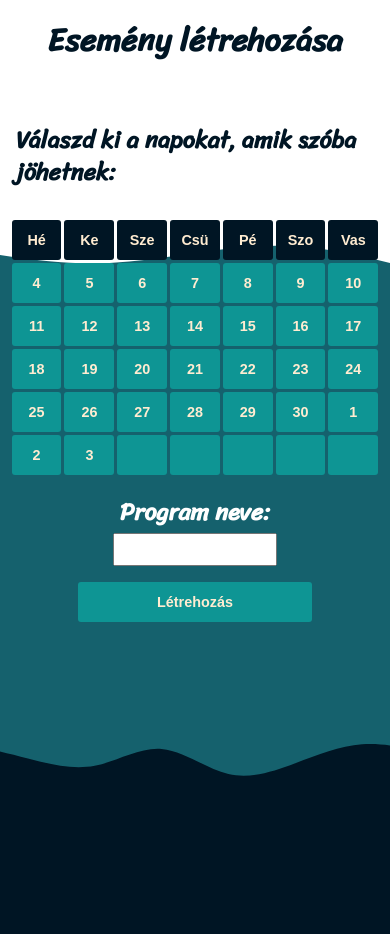
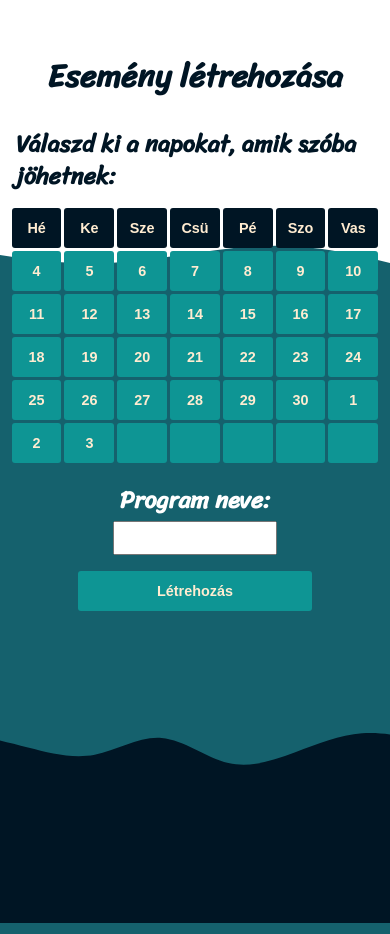
Before and after one commit to vtmate/when-where, a website: page index.html in a window 390 px wide. Drawn offline with Linux system fonts and the light colour scheme; a web font is replaced by a local one.

Commit message:
front page fron update5

```diff
--- a/index.html
+++ b/index.html
@@ -2,7 +2,7 @@
 <html lang="hu">
 <head>
     <meta charset="UTF-8">
-    <meta name="viewport" content="width=device-width, initial-scale=1.0">
+    <meta name="viewport" content="width=device-width, initial-scale=1.0, maximum-scale=1.0, user-scalable=no">
     <link rel="stylesheet" href="styles/style.css">
     <link rel="icon" type="image/x-icon" href="assets/favicon.ico">
     <link rel="preconnect" href="https://fonts.googleapis.com">
--- a/styles/style.css
+++ b/styles/style.css
@@ -134,9 +134,7 @@
 @media screen and (max-width: 698px) {
 
     h2{
-        margin-top: 2rem;
         margin-left: 1rem;
-        margin-bottom: 2rem;
     }
 
     #dayHolder{
@@ -179,4 +177,12 @@
         color: var(--first)
     }
 
+    h1{
+        padding-top: 3rem;
+    }
+
+    h2{
+        margin-left: 1rem;
+        margin-bottom: 1rem;
+    }
 }
```
